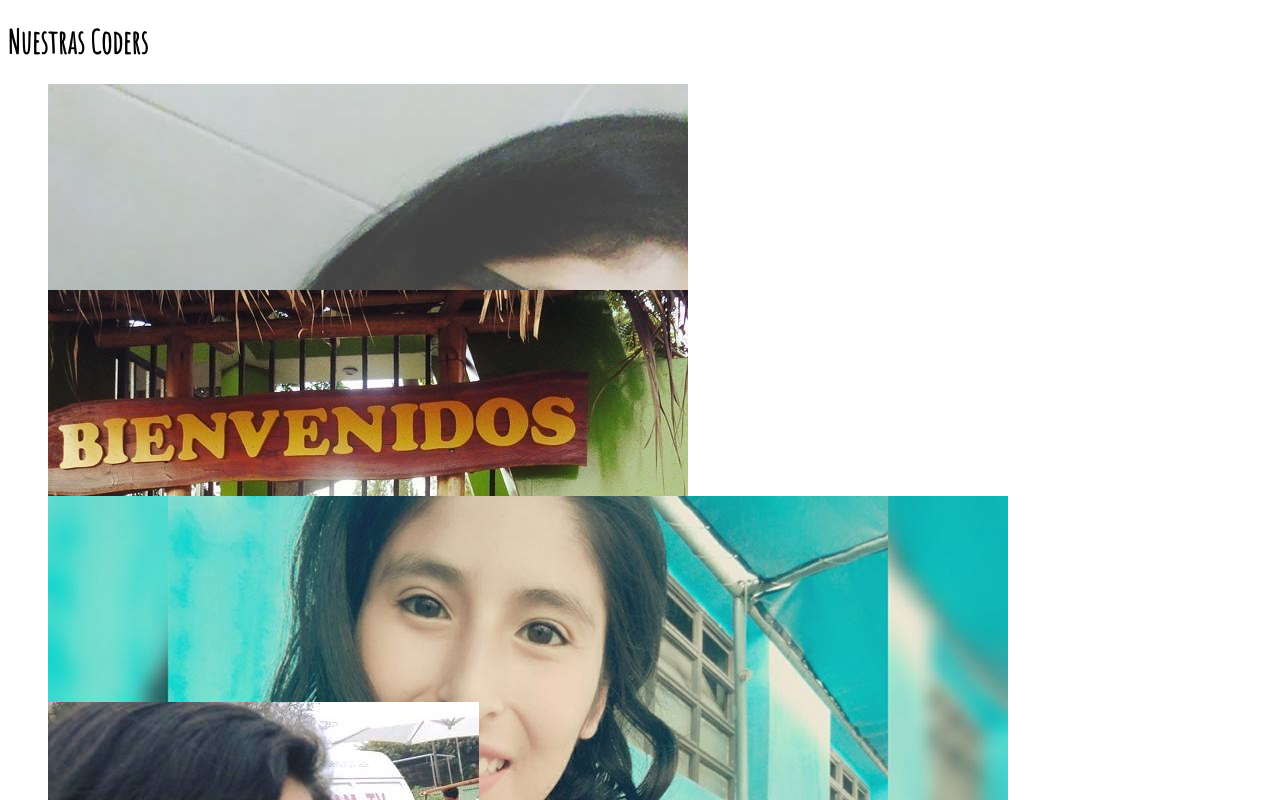
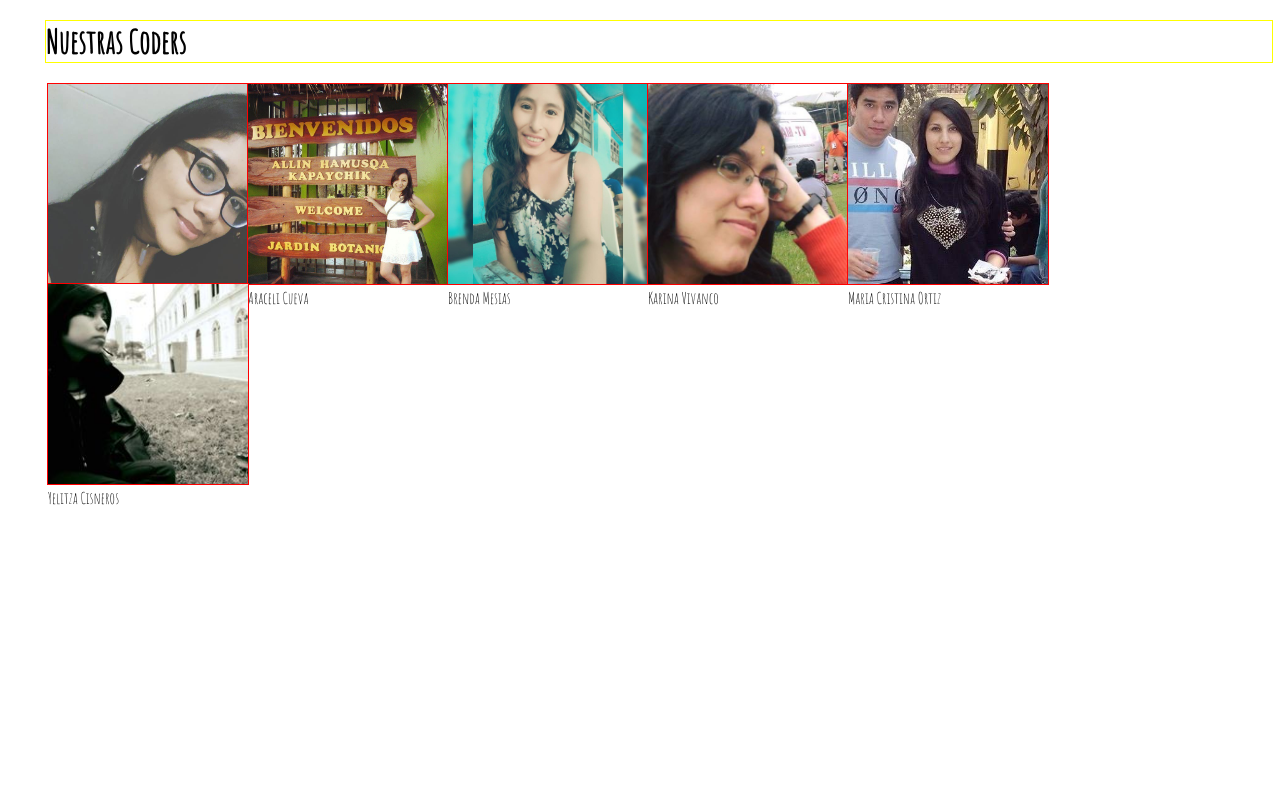
Before and after one commit to betsy18/nuestras-coders, a plain HTML site: page index.html in a window 1280 px wide. Shown: the top 800 px of the page. Drawn offline with Linux system fonts and the light colour scheme.

Commit message:
modificando el css: img, div

```diff
--- a/css/main.css
+++ b/css/main.css
@@ -3,10 +3,19 @@
 }
 
 div{
-    width: 206px;
-    height: 206px;
+    outline: 1px solid red;
+    width: 200px;
+    height: 200px;
+    box-sizing: border-box;
+    float: left;
+}
+
+h1{
+    outline: 1px solid yellow;
+    margin-left: 38px;
 }
 
 img{
-
+    outline: 1px solid green;
+    max-width: 100%;
 }
```
